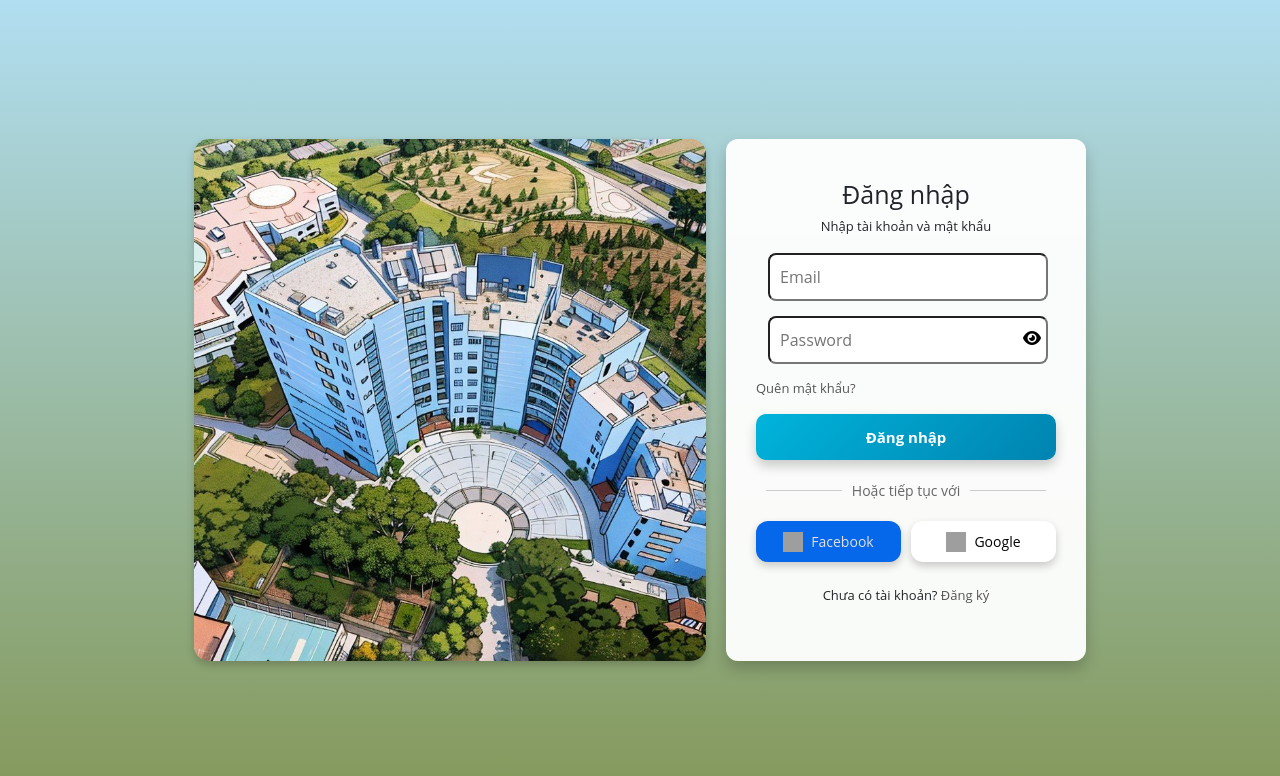
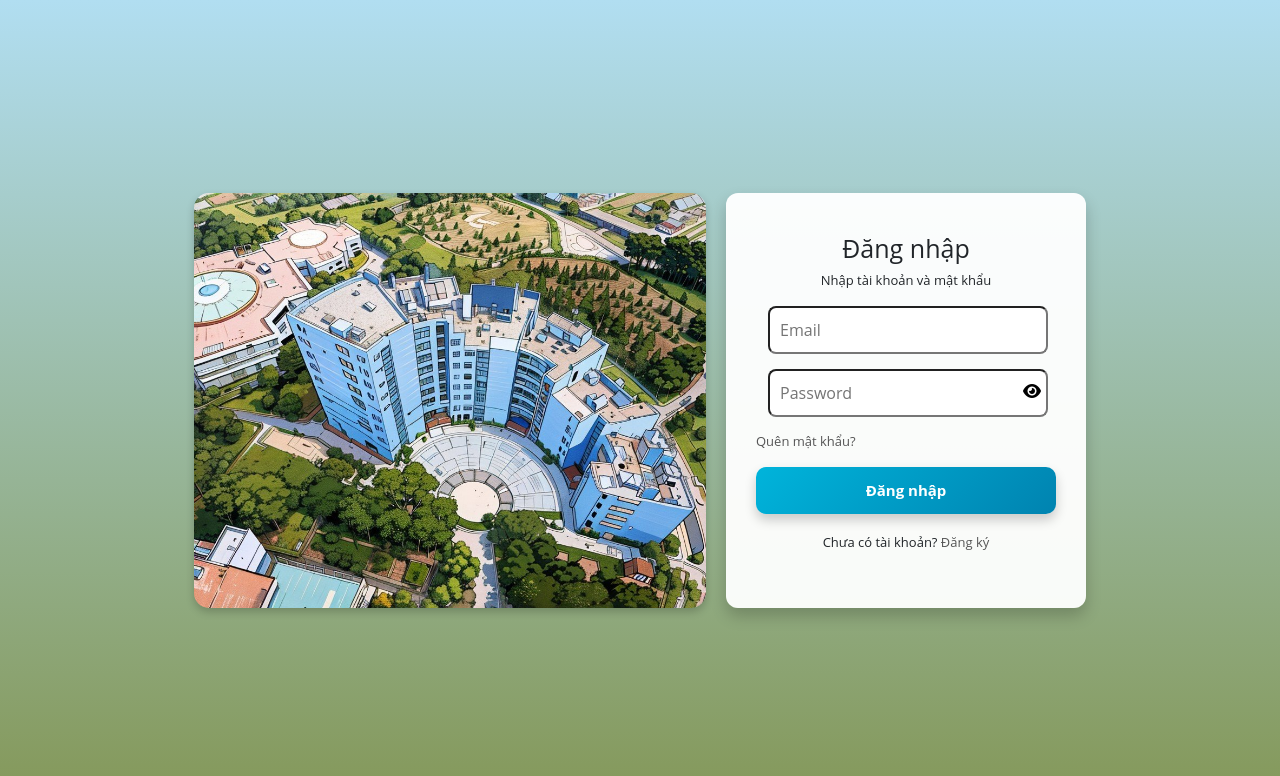
Before and after one commit to UIT-23521296/DoAn-LapTrinhWeb, a plain HTML site: page Frontend/Public/login.html in a window 1280 px wide. Drawn offline with nearby package versions, Linux system fonts and the light colour scheme; files that its build step writes are made by us from their sources; grey boxes are pictures that could not be loaded; files whose address does not match are found by name.

Commit message:
Comment phần facebook/google

```diff
--- a/Frontend/Public/login.html
+++ b/Frontend/Public/login.html
@@ -45,7 +45,7 @@
                     <button type="submit" class="btn-login">Đăng nhập</button>
                 </div>
 
-                <div class="other-action">
+                <!-- <div class="other-action">
                     <div class="separator">
                         <span>Hoặc tiếp tục với</span>
                     </div>
@@ -60,7 +60,7 @@
                             Google
                         </button>
                     </div>
-                </div>
+                </div> -->
 
                 <div class="form-group">
                     <span class="subtitle">Chưa có tài khoản?</span><a href="/signup" class="signup-page"> Đăng ký</a>
```
